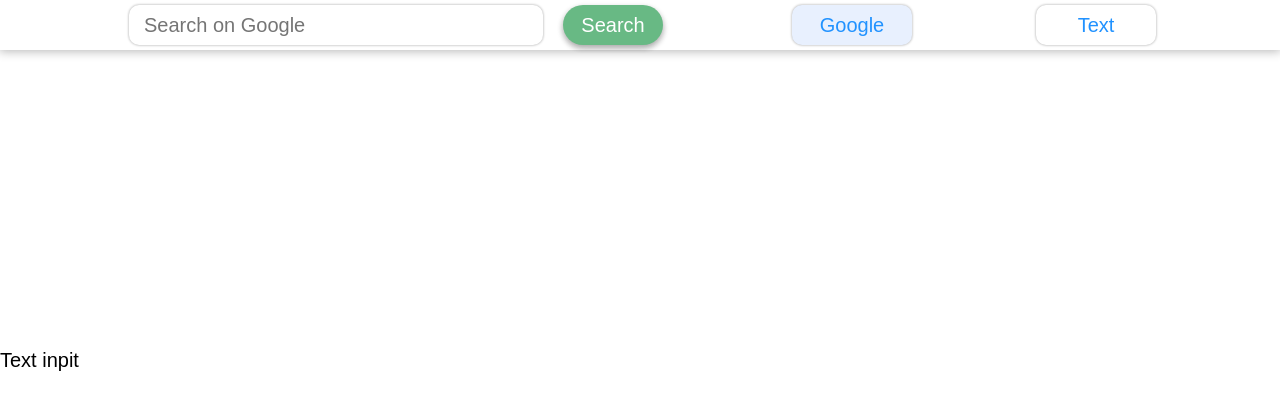
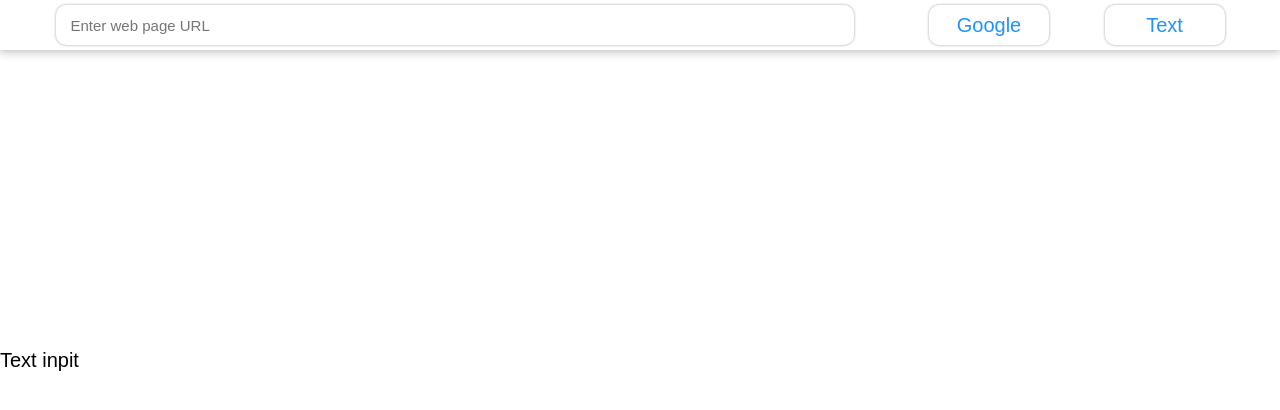
Before and after one commit to uerdenemunkh/web-article-sentiment-analysis, a React (Vite) app in the folder webapp/: page /text-input in a window 1280 px wide. Shown: the top 410 px of the page. Built offline with nearby package versions, Linux system fonts and the light colour scheme.

Commit message:
removed colored btn, fixed route back search bar bug

```diff
--- a/webapp/src/components/addressbar.tsx
+++ b/webapp/src/components/addressbar.tsx
@@ -1,19 +1,16 @@
 import '../assets/styles/addressbar.css'
 import React, { useState } from 'react'
 import { useNavigate } from 'react-router';
-import { useNavbar } from '../context/navbarProvider';
 import { predictURL } from "../utils";
 
 export default function Addressbar() {
     const [address, setAddress] = useState('');
     const navigate = useNavigate();
-    const [_, setNavState] = useNavbar();
 
     function onSubmit(event: React.SyntheticEvent) {
         event.preventDefault();
         try {
             new URL(address);
-            setNavState('');
             predictURL(address).then((data) => {
                 navigate('/result-page', {state: data, replace: true});
             })
--- a/webapp/src/components/navbar.tsx
+++ b/webapp/src/components/navbar.tsx
@@ -1,32 +1,20 @@
 import '../assets/styles/navbar.css';
 import Addressbar from './addressbar';
-import Searchbar from './searchbar';
 import { useNavigate } from 'react-router-dom';
 import { useNavbar } from '../context/navbarProvider';
 import { useEffect, useState } from 'react';
+import Searchbar from './searchbar';
 
 function NavButton(props: {title: string, path: string}) {
     const navigate = useNavigate();
-    const [navstate, setNavState] = useNavbar();
-
     function onClick(event: React.BaseSyntheticEvent) {
         event.preventDefault();
         if (window.location.pathname != props.path) {
-            setNavState(props.title);
             navigate(props.path);
         }
     }
-
-    let className = 'prevent-select ';
-
-    if (navstate === props.title) {
-        className += 'nav-btn-selected';
-    } else {
-        className += 'nav-btn';
-    }
-
     return (
-        <div className={className} onClick={onClick}>
+        <div className={'prevent-select nav-btn'} onClick={onClick}>
             {props.title}
         </div>
     )
@@ -35,19 +23,10 @@ function NavButton(props: {title: string, path: string}) {
 export default function Navbar() {
     const [navstate, _] = useNavbar();
     const [searchbar, setSearchbar] = useState(<Addressbar />);
-
     useEffect(() => {
-        if (navstate === 'Google') {
-            if (window.location.pathname === '/') {
-                setSearchbar(<Addressbar />);
-            } else {
-                setSearchbar(<Searchbar text=''/>);
-            }
-        } else {
-            setSearchbar(<Addressbar />);
-        }
-    }, []);
-
+        if (navstate === 'home') setSearchbar(<Addressbar />);
+        else setSearchbar(<Searchbar text=''/>)
+    }, [navstate])
     return (
         <div className="nav-bar">
             {searchbar}
--- a/webapp/src/components/searchbar.tsx
+++ b/webapp/src/components/searchbar.tsx
@@ -3,13 +3,16 @@ import React from 'react'
 import { useState } from 'react';
 import { getURL } from '../utils';
 import { useNavigate } from 'react-router';
+import { useNavbar } from '../context/navbarProvider';
 
 export default function Searchbar(props: {text: string}) {
     const [query, setQuery] = useState<string>(props.text);
     const navigate = useNavigate();
+    const [_, setNavState] = useNavbar();
 
     function onSubmit(event: React.SyntheticEvent) {
         event.preventDefault();
+        setNavState('result');
         getURL(query).then((data) => {
             navigate("/result-google", {state: data, replace: true},);
         })
--- a/webapp/src/context/navbarProvider.tsx
+++ b/webapp/src/context/navbarProvider.tsx
@@ -11,7 +11,7 @@ export function useNavbar(): [string, Function] {
 
 export function NavbarPrivider(props: any) {
 
-    const [state, setState] = useState('Google');
+    const [state, setState] = useState('home');
 
     return (
         <NavbarContext.Provider value={[state, setState]}>
--- a/webapp/src/pages/Google.tsx
+++ b/webapp/src/pages/Google.tsx
@@ -1,24 +1,20 @@
 import '../assets/styles/Google.css'
 import Searchbar from '../components/searchbar'
 import googleLogo from '../assets/imgs/Google-logo.png'
-import { useNavigate } from 'react-router';
-import { useNavbar } from '../context/navbarProvider';
+import { useNavbar } from '../context/navbarProvider'
+import { useEffect } from 'react';
 
 export default function Google() {
-    const navigate = useNavigate()
-    const [state, setState] = useNavbar();
+    const [navstate, setNavState] = useNavbar();
 
-    function onSubmit(query: string) {
-        if (query) {
-            setState('');
-            navigate('/result-google', {state: {query: query}});
-        }
-    }
+    useEffect(() => {
+        setNavState("home");
+    }, [navstate])
 
     return (
         <div className="Google">
             <img src={googleLogo} alt='google-logo'></img>
-            <Searchbar callback={onSubmit} text=''/>
+            <Searchbar text=''/>
         </div>
     )
 }
--- a/webapp/src/pages/GoogleResult.tsx
+++ b/webapp/src/pages/GoogleResult.tsx
@@ -1,10 +1,8 @@
-import { useEffect, useState } from 'react';
 import { useLocation } from 'react-router'
 import '../assets/styles/GoogleResult.css';
 
 export default function GooglResult() {
     const location = useLocation();
-
     return (
         <div className='google-result'>
             Google result
```
